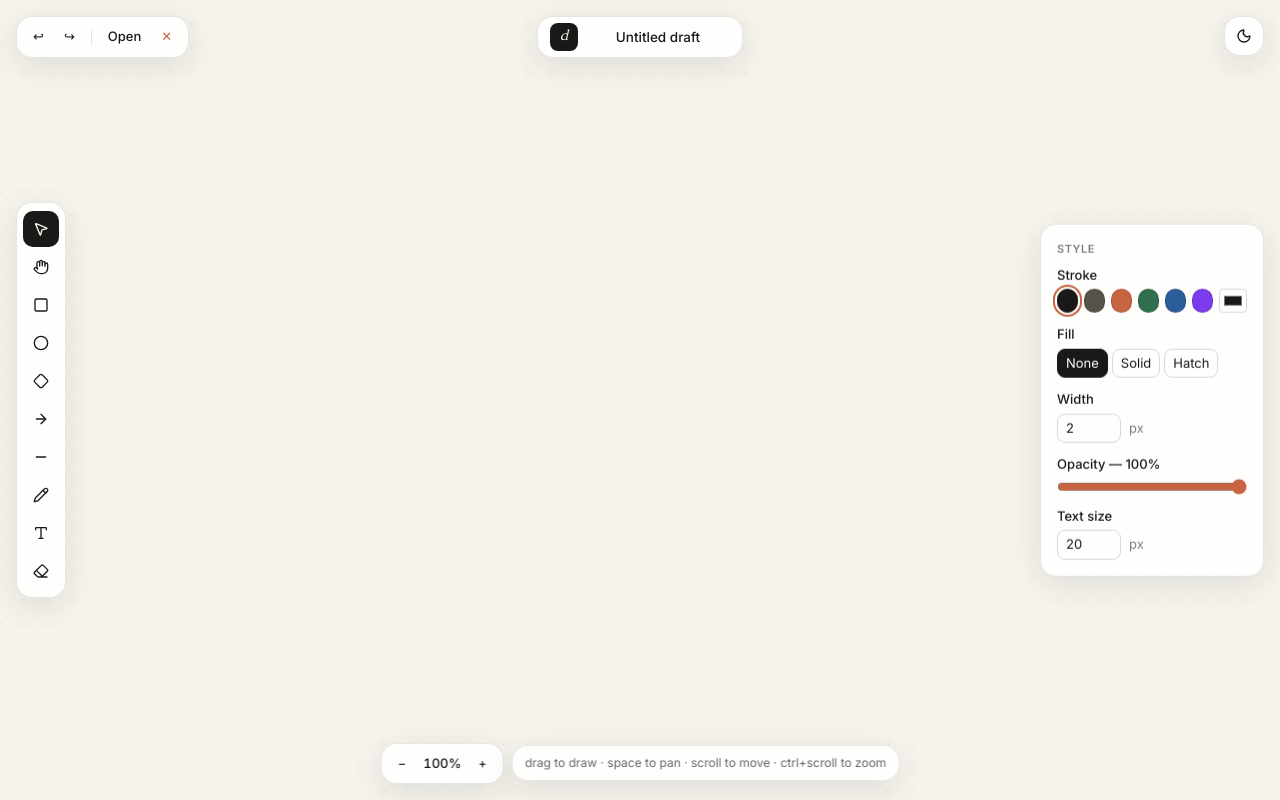
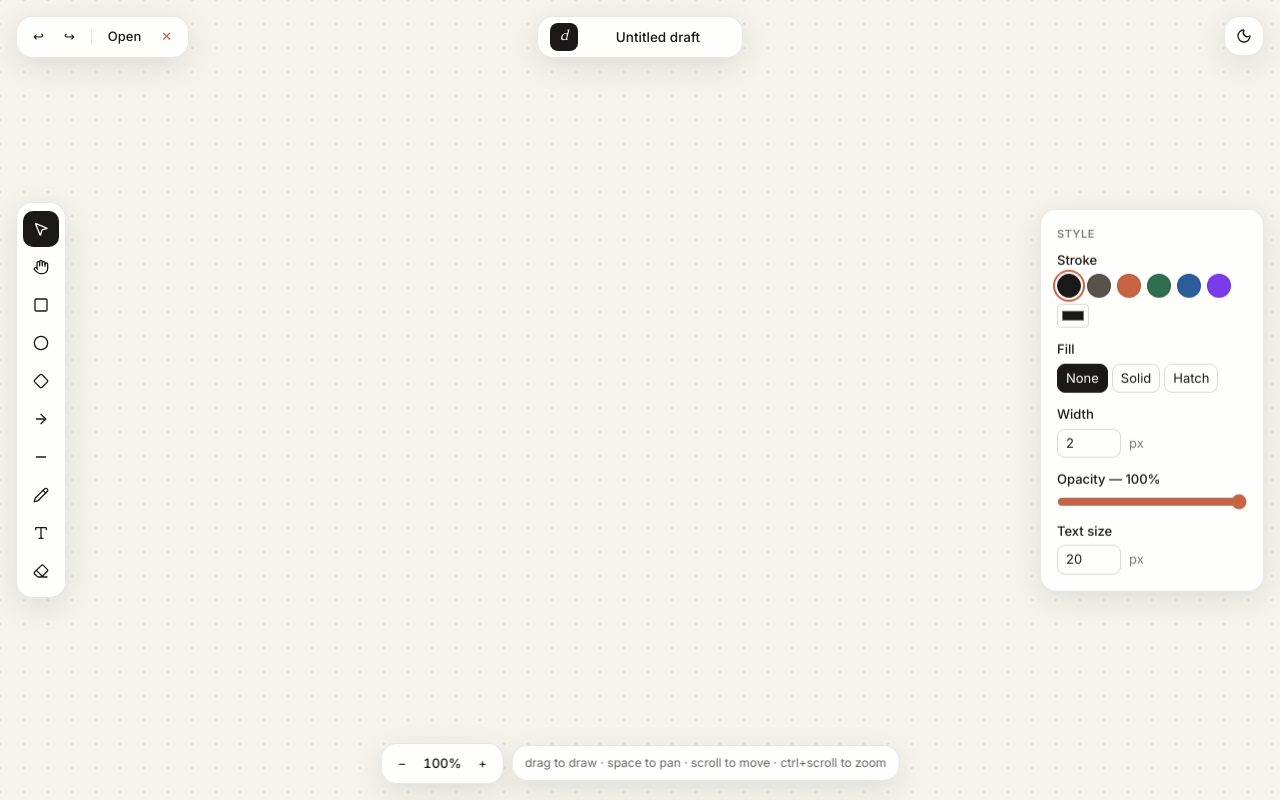
Before and after one commit to NickyHariniaina/dradraft, a Next.js app: page / in a window 1280 px wide. Built offline with nearby package versions, Linux system fonts and the light colour scheme.

Commit message:
fix: wrap stroke row so color picker stays in panel

```diff
--- a/components/StylePanel.tsx
+++ b/components/StylePanel.tsx
@@ -16,7 +16,7 @@ export default function StylePanel() {
         {selection.length > 0 ? `${selection.length} selected` : "Style"}
       </p>
       <p className="mb-1 font-medium">Stroke</p>
-      <div className="mb-3 flex items-center gap-1.5">
+      <div className="mb-3 flex flex-wrap items-center gap-1.5">
         {INK_SWATCHES.map((c) => (
           <button
             key={c}
```
